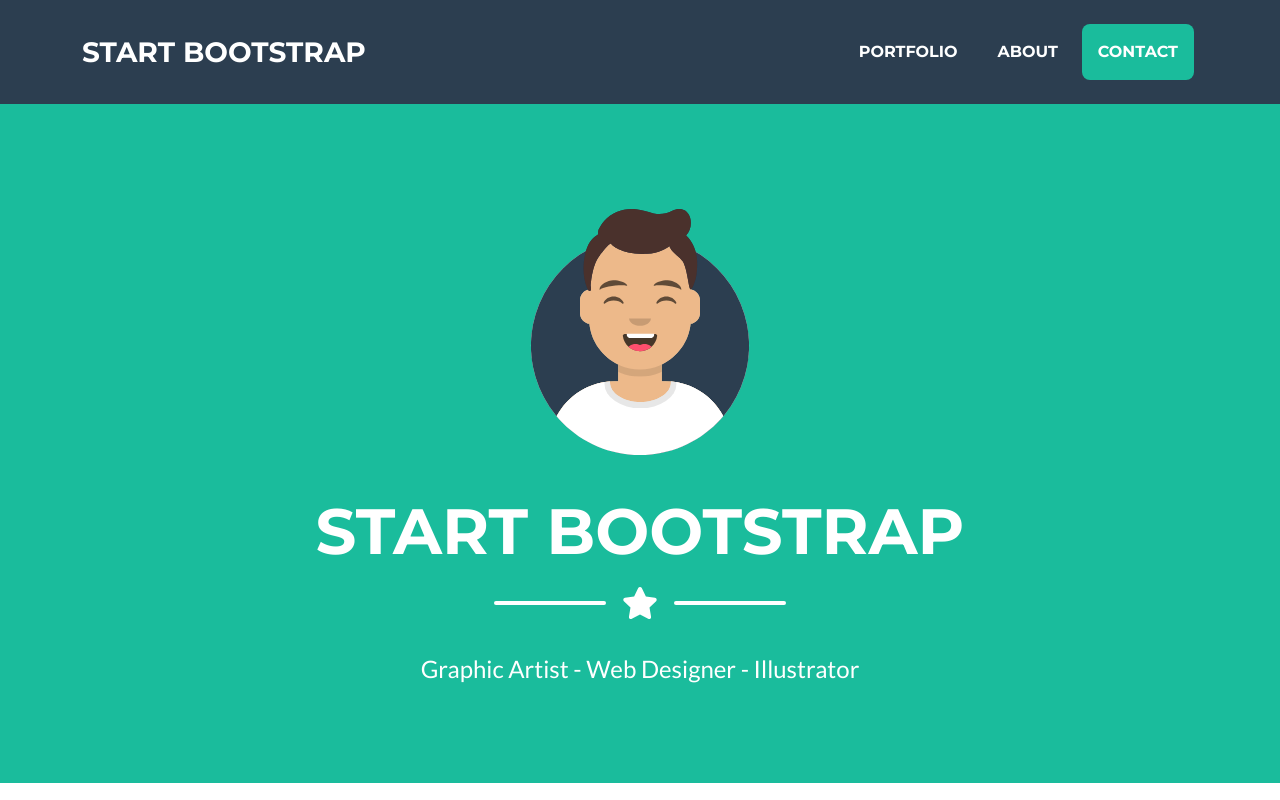
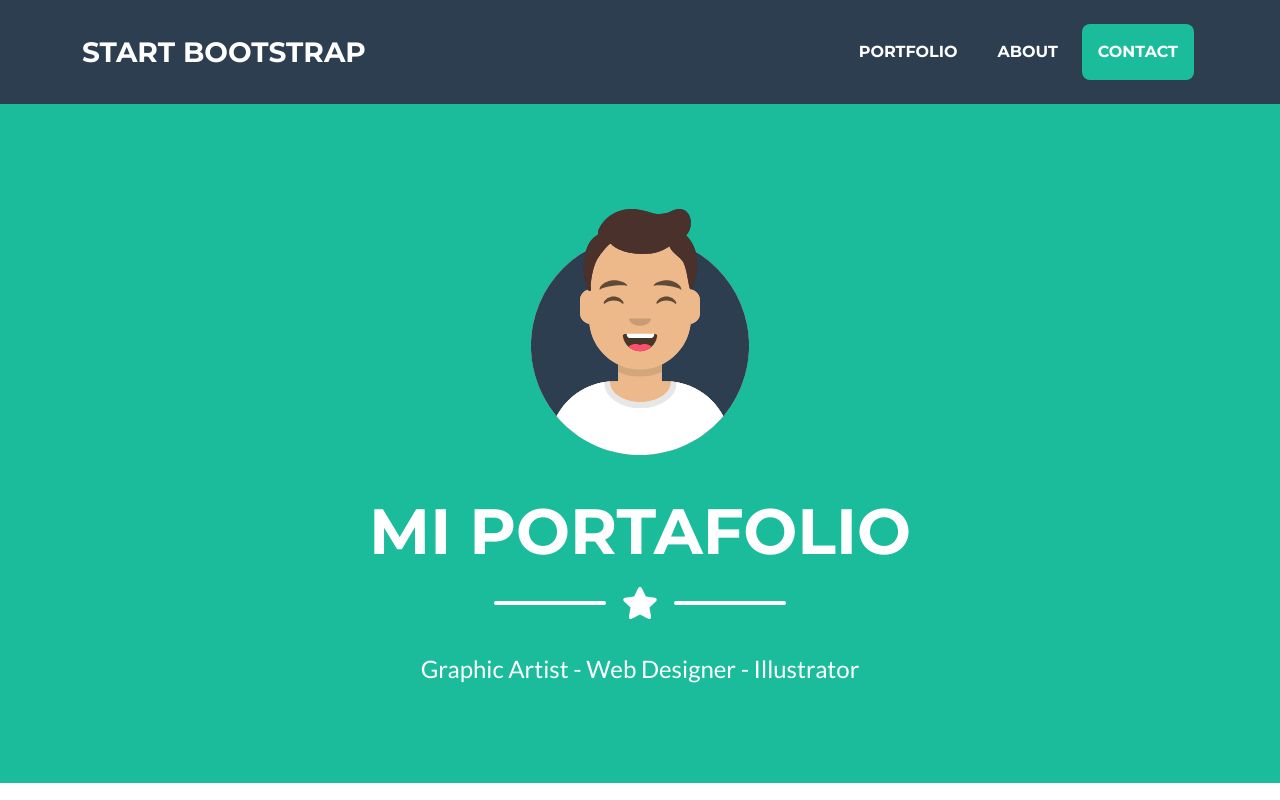
Before and after one commit to brianking721/myblog, a plain HTML site: page index.html in a window 1280 px wide. Shown: the top 800 px of the page. Drawn offline with nearby package versions, Linux system fonts and the light colour scheme.

Commit message:
Update index.html

```diff
--- a/index.html
+++ b/index.html
@@ -40,7 +40,7 @@
                 <!-- Masthead Avatar Image-->
                 <img class="masthead-avatar mb-5" src="assets/img/avataaars.svg" alt="..." />
                 <!-- Masthead Heading-->
-                <h1 class="masthead-heading text-uppercase mb-0">Start Bootstrap</h1>
+                <h1 class="masthead-heading text-uppercase mb-0">Mi Portafolio</h1>
                 <!-- Icon Divider-->
                 <div class="divider-custom divider-light">
                     <div class="divider-custom-line"></div>
```
